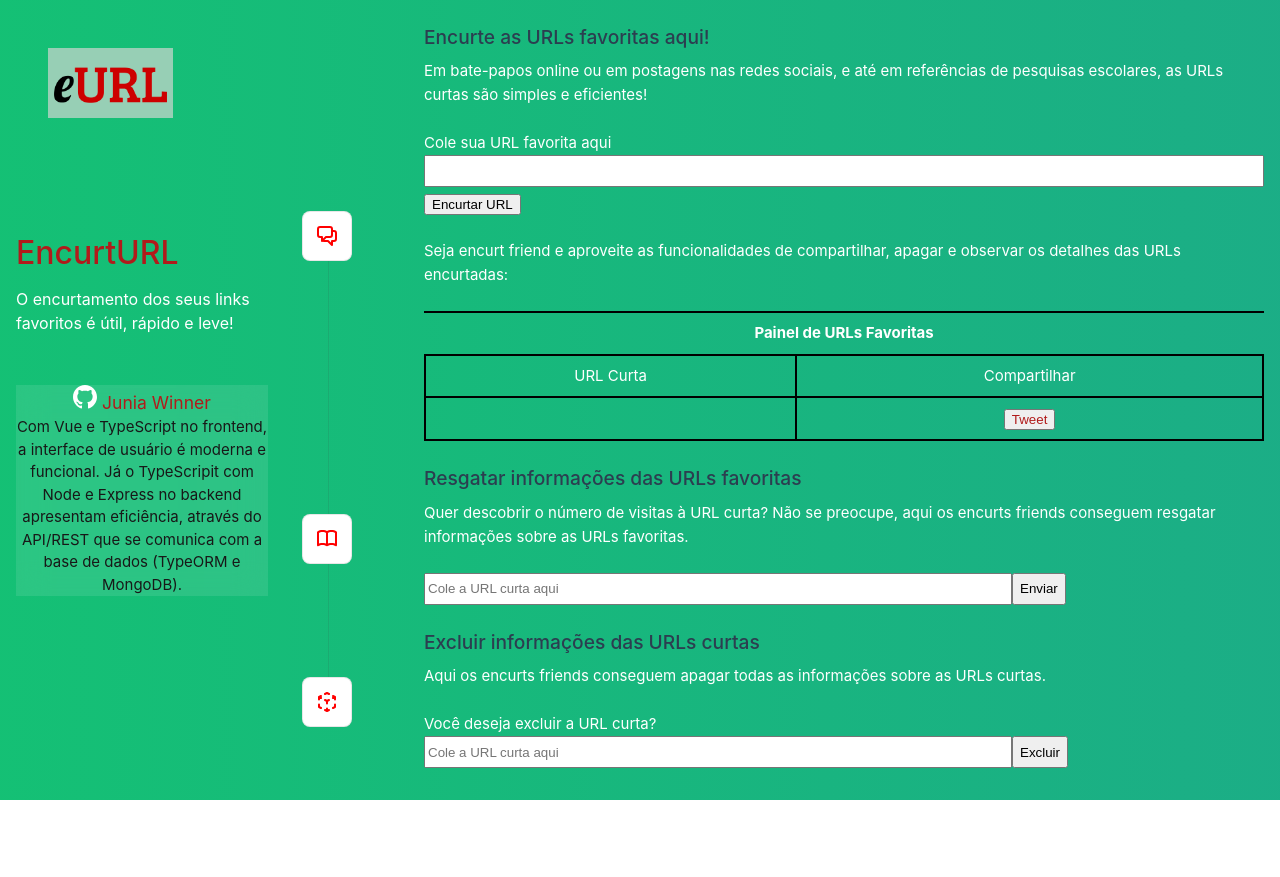
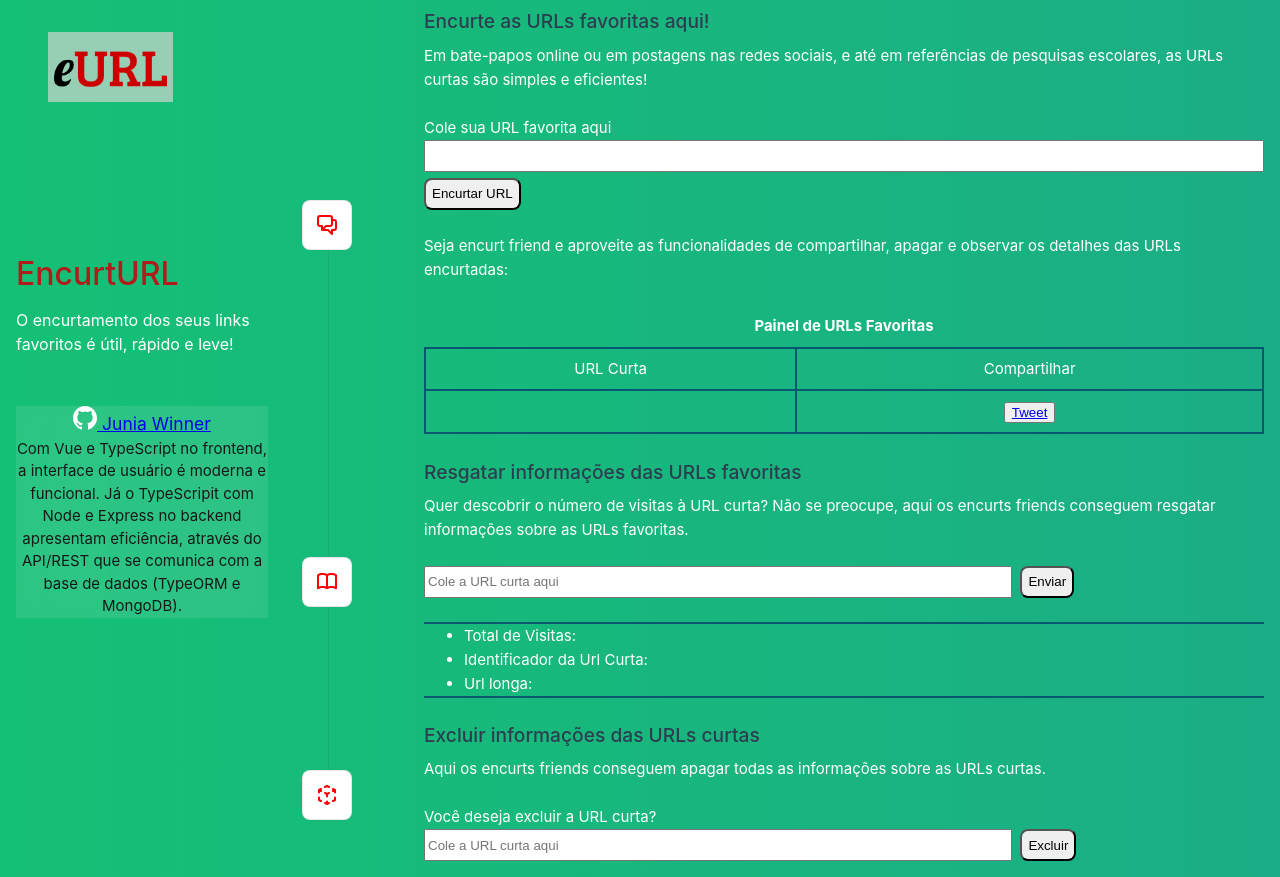
Before and after one commit to juniawinner/encurtURL, a Vue app in the folder frontend/vue-project/: page / in a window 1280 px wide. Before the commit the page ends 800 px from the top, so only its background shows below. Built offline with nearby package versions, Linux system fonts and the light colour scheme.

Commit message:
URL roles: definitive version of the code

```diff
--- a/frontend/vue-project/src/App.vue
+++ b/frontend/vue-project/src/App.vue
@@ -37,7 +37,6 @@ header {
   margin: 0 auto 2rem;
 }
 
-a,
 .green {
   text-decoration: none;
   color: rgb(177, 27, 27);
--- a/frontend/vue-project/src/components/UrlRoleKeyReuse.vue
+++ b/frontend/vue-project/src/components/UrlRoleKeyReuse.vue
@@ -25,8 +25,7 @@ const axiosUrlDelete = async (e: Event) => {
 <template>
     <section>
         <p>{{ message }}</p>
-        <input id="url-encurt" class="url-delete" placeholder="Cole a URL curta aqui" type="url"
-            v-model="encurt_url">
+        <input id="url-encurt" class="url-delete" placeholder="Cole a URL curta aqui" type="url" v-model="encurt_url">
         <button class="url-delete-btn" @click="axiosUrlDelete">Excluir</button>
     </section>
 </template>
@@ -39,6 +38,14 @@ const axiosUrlDelete = async (e: Event) => {
 
 .url-delete-btn {
     cursor: pointer;
+    transition-duration: 0.3s;
     height: 2rem;
+    margin: 0 0 0 1%;
+    border-radius: 8px;
+}
+
+.url-delete-btn:hover {
+    background-color: rgb(34, 145, 179);
+    color: white;
 }
 </style>
--- a/frontend/vue-project/src/components/UrlRoleRecoverData.vue
+++ b/frontend/vue-project/src/components/UrlRoleRecoverData.vue
@@ -1,43 +1,65 @@
 <script setup lang="ts">
 import api from '@/services/api';
-import { ref } from 'vue';
+import { provide, ref } from 'vue';
+import UrlRoleRecoverDataDashboard from './UrlRoleRecoverDataDashboard.vue';
 
 let encurt_url = ref()
 
-const axiosUrlGet = async (e: Event) => {
+let dataTotalVisits = ref()
+
+let dataKey = ref()
+
+let dataOriginalUrl = ref()
+
+const axiosUrlPost = async (e: Event) => {
 
     e.preventDefault();
 
-    await api.get("/urls", {
-        data: {
-            encurt_url: encurt_url.value
-        }
+    await api.post("/urls/recover-data", {
+        encurt_url: encurt_url.value
     })
-        .then(function (response) {
-            console.log(response);
+        .then(response => {
+            dataTotalVisits.value = response.data.total_visits,
+                dataKey.value = response.data.chave,
+                dataOriginalUrl.value = response.data.original_url
         })
         .catch(function (error) {
             console.error(error);
         });
 }
+
+provide("dataTotalVisits", dataTotalVisits)
+provide("dataKey", dataKey)
+provide("dataOriginalUrl", dataOriginalUrl)
 </script>
 
 <template>
     <section>
-        <input id="url-encurt-recover" class="url-get" placeholder="Cole a URL curta aqui" type="url"
+        <input id="url-encurt-recover" class="url-post" placeholder="Cole a URL curta aqui" type="url"
             v-model="encurt_url">
-        <button class="url-get-btn" @click="axiosUrlGet">Enviar</button>
+        <button class="url-post-btn" @click="axiosUrlPost">Enviar</button>
     </section>
+    <br>
+
+    <UrlRoleRecoverDataDashboard />
 </template>
 
 <style scoped>
-.url-get {
+.url-post {
     width: 70%;
     height: 2rem;
 }
 
-.url-get-btn {
+.url-post-btn {
     cursor: pointer;
+    transition-duration: 0.3s;
     height: 2rem;
+    margin: 0 0 0 1%;
+    border-radius: 8px;
+}
+
+.url-post-btn:hover {
+    background-color: rgb(34, 145, 179);
+    color: white;
 }
 </style>
--- /dev/null
+++ b/frontend/vue-project/src/components/UrlRoleRecoverDataDashboard.vue
@@ -0,0 +1,29 @@
+<script setup lang="ts">
+import { inject } from 'vue';
+
+let dataTotalVisits = inject("dataTotalVisits")
+
+let dataKey = inject("dataKey")
+
+let dataOriginalUrl = inject("dataOriginalUrl")
+</script>
+
+<template>
+    <section>
+        <hr>
+        <ul class="dashboard-list">
+
+            <li>Total de Visitas: {{ dataTotalVisits }}</li>
+            <li>Identificador da Url Curta: {{ dataKey }} </li>
+            <li>Url longa: {{ dataOriginalUrl }} </li>
+
+        </ul>
+        <hr>
+    </section>
+</template>
+
+<style scoped>
+hr {
+    border: 1px solid rgb(7, 87, 112);
+}
+</style>
--- a/frontend/vue-project/src/components/UrlRoleShorten.vue
+++ b/frontend/vue-project/src/components/UrlRoleShorten.vue
@@ -45,6 +45,15 @@ provide("serverReponse", serverReponse)
 }
 
 .url-form-btn {
+    cursor: pointer;
+    transition-duration: 0.3s;
+    height: 2rem;
     margin: 0.4rem 0 1.5rem 0;
+    border-radius: 8px;
+}
+
+.url-form-btn:hover {
+    background-color: rgb(34, 145, 179);
+    color: white;
 }
 </style>
--- a/frontend/vue-project/src/components/UrlRoleShortenDashboard.vue
+++ b/frontend/vue-project/src/components/UrlRoleShortenDashboard.vue
@@ -10,7 +10,6 @@ let serverReponse = inject("serverReponse")
             apagar e observar os detalhes das URLs encurtadas:
         </p>
         <br>
-        <hr>
         <p class="title-table">Painel de URLs Favoritas</p>
         <table>
             <tr>
@@ -40,12 +39,8 @@ table {
 
 td,
 th {
-    border: 2px solid black;
+    border: 2px solid rgb(7, 87, 112);
     text-align: center;
     padding: 1%;
 }
-
-hr {
-    border: 1px solid black;
-}
 </style>
```
Also changed, not shown: 1 other file (tests, documents, lock files or other folders).
